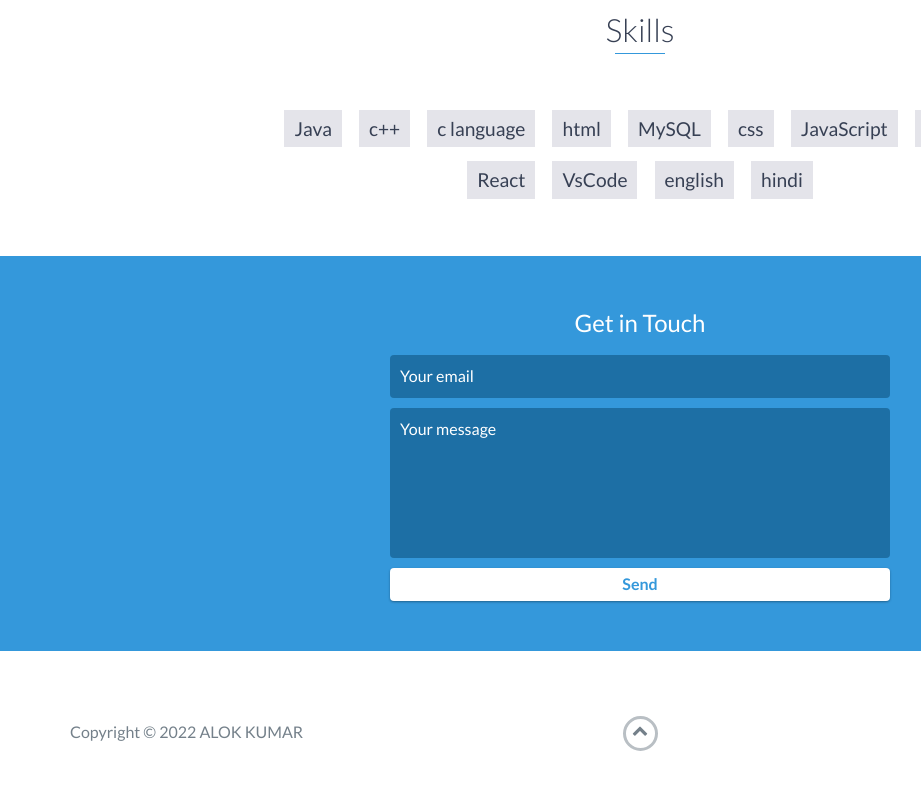
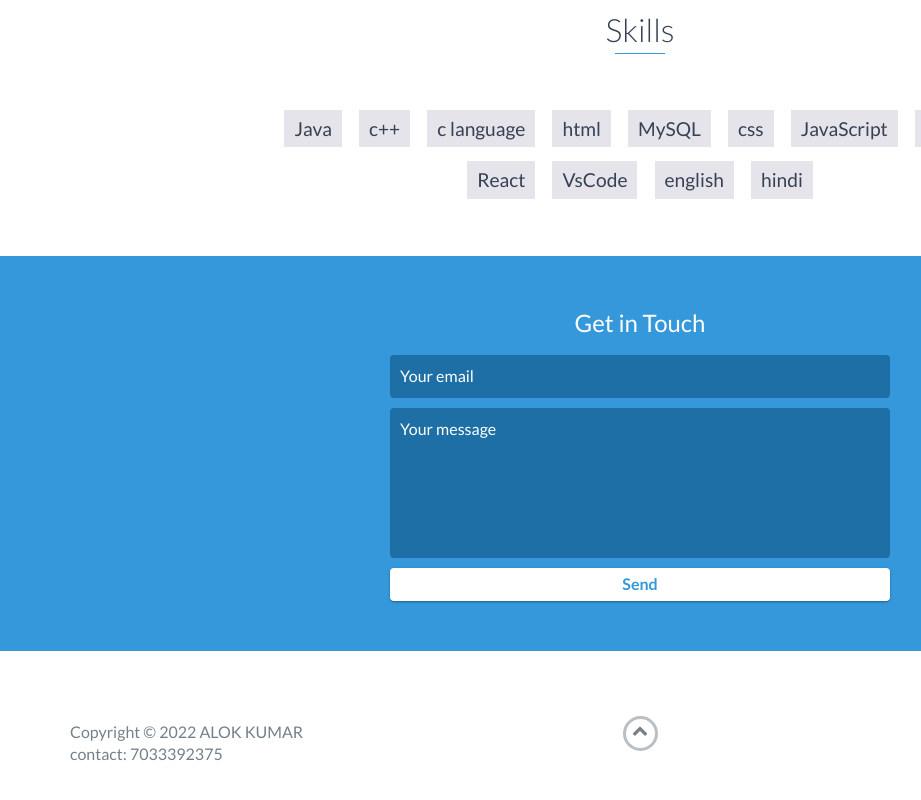
Before and after one commit to alok123111/personal_portfilio, a website: page index.html in a window 1280 px wide. Shown: the part 2730-3530 px from the top of the page, 0-921 px from the left. Drawn offline with nearby package versions, Linux system fonts and the light colour scheme.

Commit message:
Update index.html

```diff
--- a/index.html
+++ b/index.html
@@ -213,6 +213,7 @@
                     <p>
                         Copyright &copy; <span id="current-year">2022</span> ALOK KUMAR
                     </p>
+			<p> contact: 7033392375 </p>
                 </div>
                 <div class="col-sm-2 top">
                     <span id="to-top">
```
